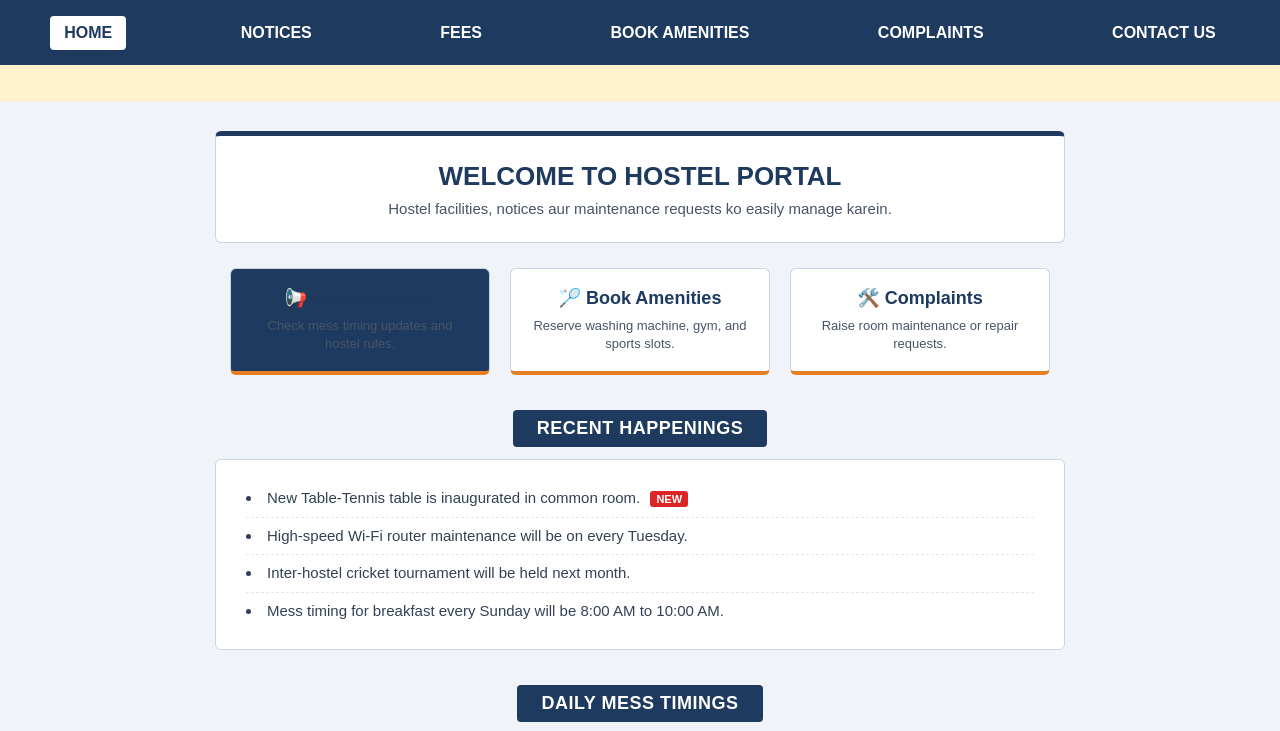
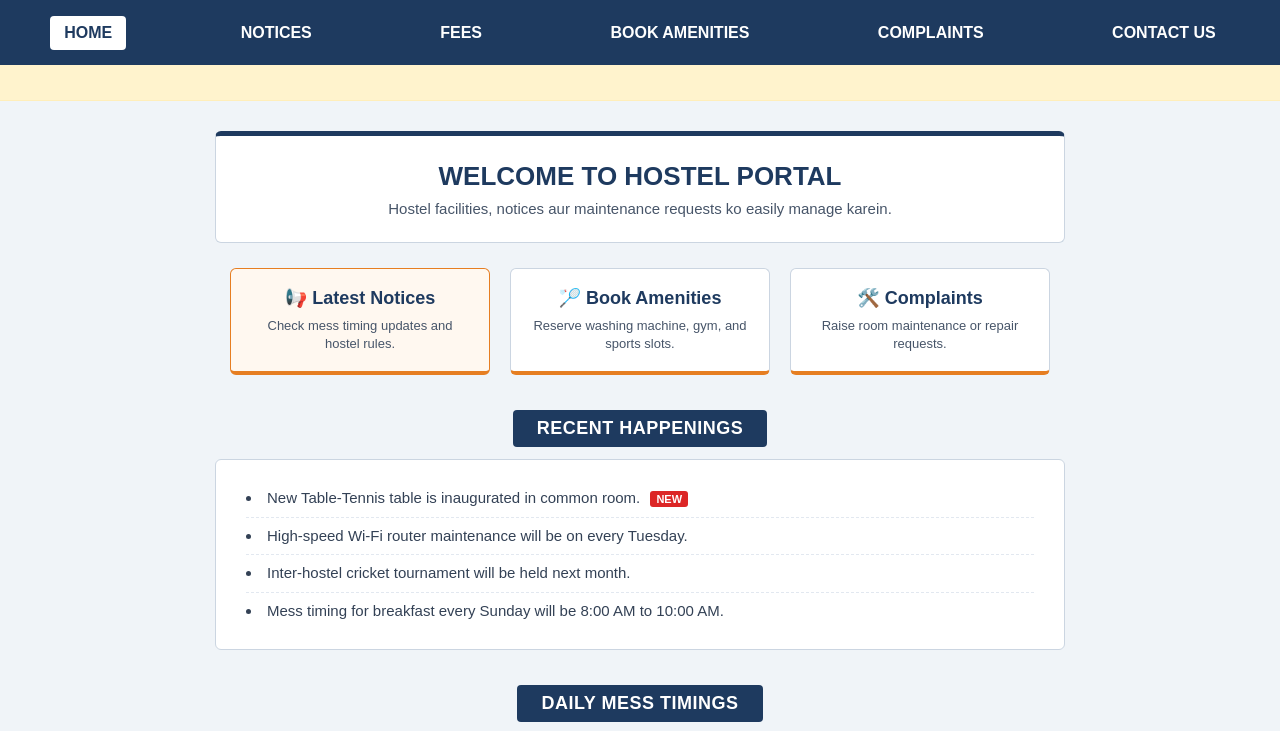
Before and after one commit to talinnarula/Project-Html, a plain HTML site: page index.html in a window 1280 px wide. In both pictures the pointer is over the link 360 px from the left and 321 px from the top of the page. Shown: the top 731 px of the page. Drawn offline with Linux system fonts and the light colour scheme.

Commit message:
Update project.css

```diff
--- a/project.css
+++ b/project.css
@@ -93,9 +93,10 @@ body {
 }
 
 .card:hover {
-   background-color: #1e3a5f;
-    color: #ffffff;
+    background-color: #fff8f0;
+    border-color: #e67e22;
 }
+
 
 .card h3 {
     color: #1e3a5f;
```
